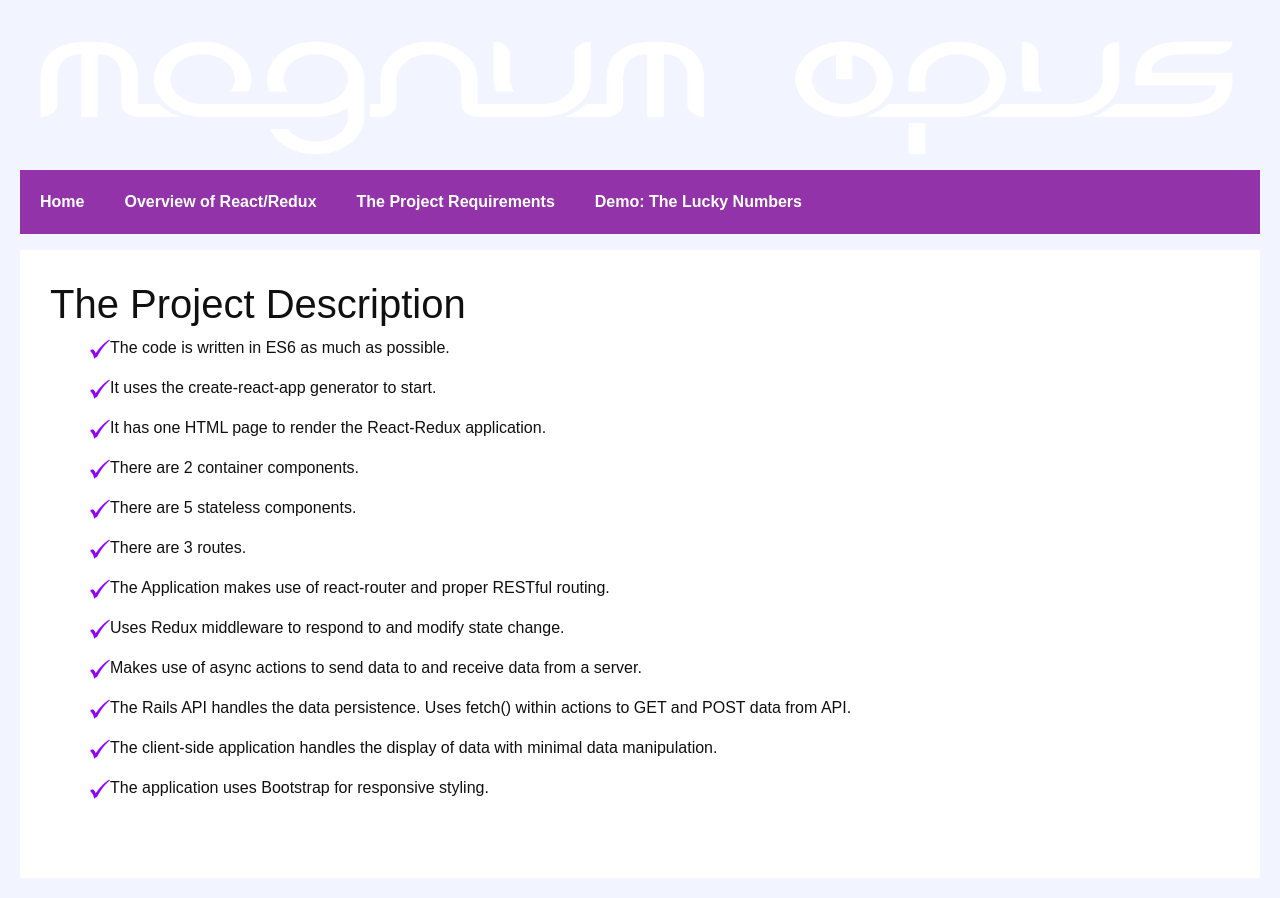
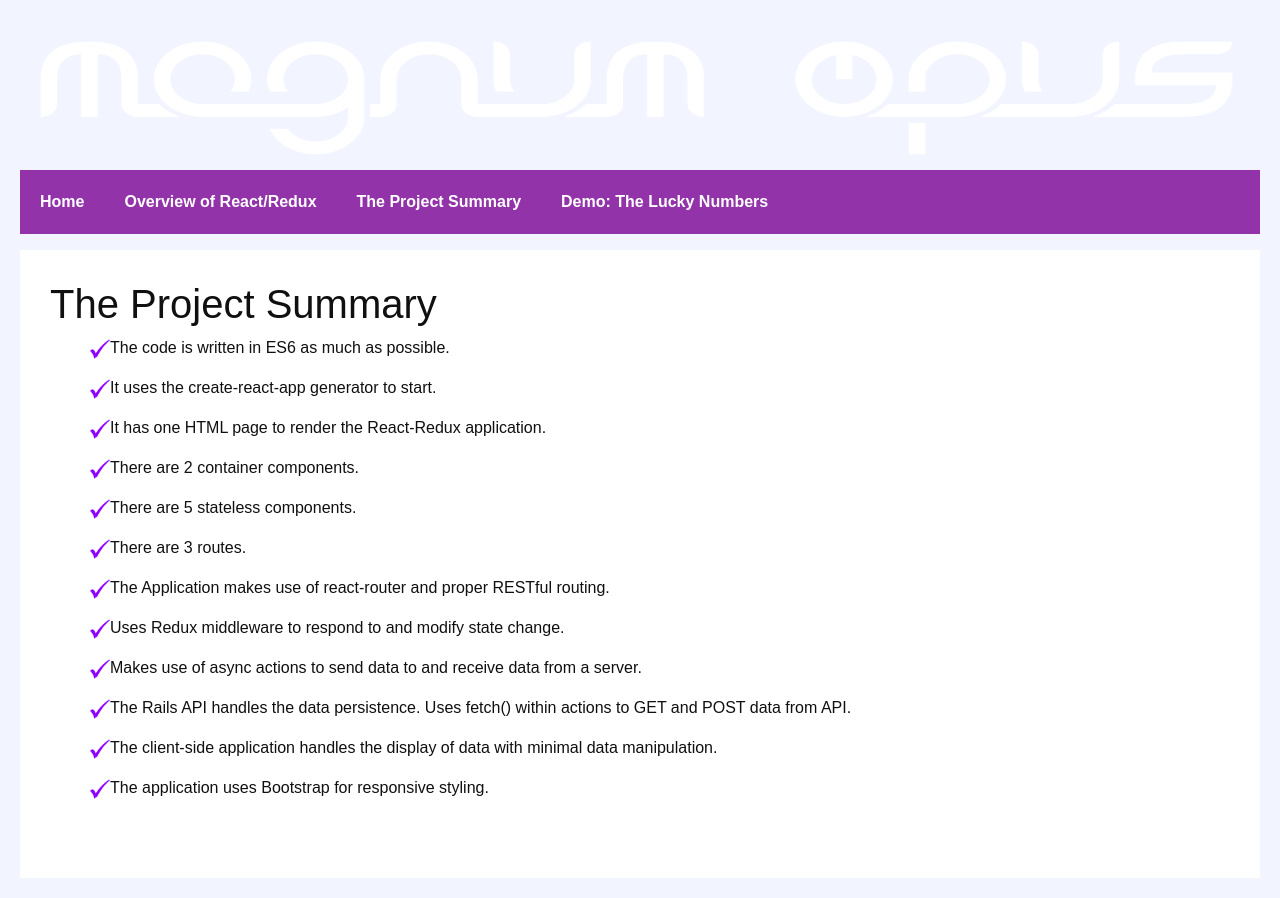
Before and after one commit to edb-c/magnum-opus-react, a React (Create React App) app: page /#/ProjectSummary in a window 1280 px wide. Built offline with nearby package versions, Linux system fonts and the light colour scheme.

Commit message:
change text

```diff
--- a/src/components/App.js
+++ b/src/components/App.js
@@ -25,7 +25,7 @@ class App extends Component {
 							<NavLink to='/overview'>Overview of React/Redux</NavLink>
 						</li>
 						<li>
-							<NavLink to='/ProjectSummary'>The Project Requirements</NavLink>
+							<NavLink to='/ProjectSummary'>The Project Summary</NavLink>
 						</li>
 						<li>
 							<NavLink to='/thenumbers'>Demo: The Lucky Numbers</NavLink>
--- a/src/components/ProjectSummary.js
+++ b/src/components/ProjectSummary.js
@@ -9,7 +9,7 @@ class ProjectSummary extends Component {
 		return (
 			<div>
 				<Jumbotron fluid>
-					<h1>The Project Description</h1>
+					<h1>The Project Summary</h1>
 
 					<ul>
 						<Image src={Check} className='Check' alt='check' />
```
